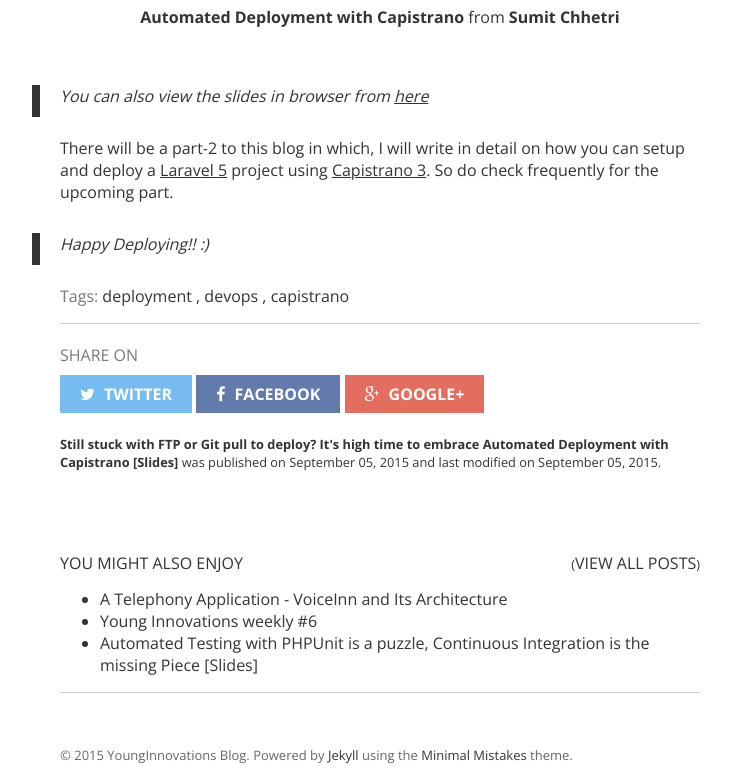
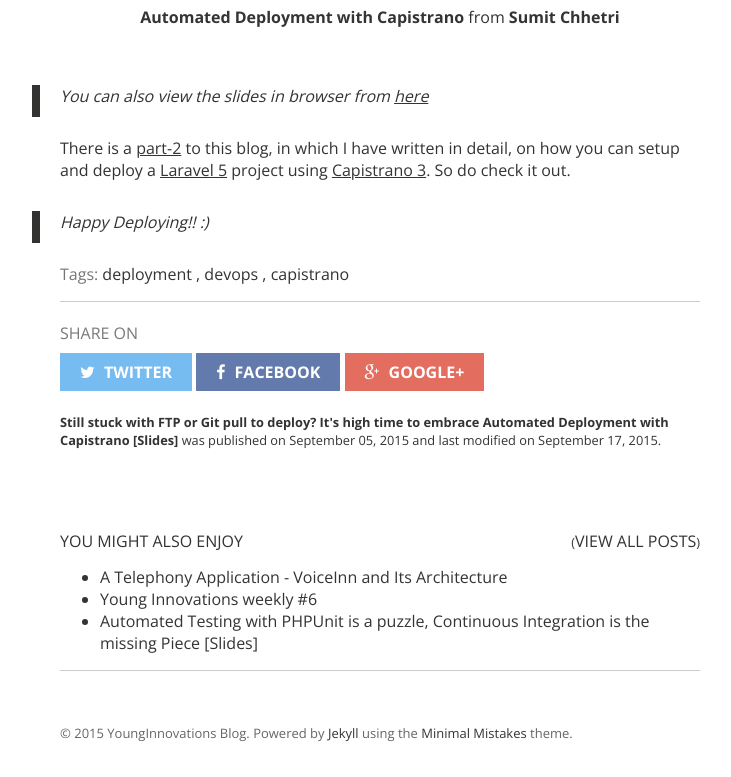
Before and after one commit to younginnovations/blog.yipl.com.np, a Jekyll site: the page built from _posts/2015-09-05-automated-deployment.md, in a window 1280 px wide and 900 px high, scrolled down 1765 px, cut to the strip 123-900 px from the top of the window. Shown: the whole strip, without its empty margins (260-991 px from the left). Built offline with Jekyll 4.4.1, drawn with Linux system fonts in a browser that asks for light colours; nearby versions of some CDN libraries.

Commit message:
update the blog to point the link to part-2

```diff
--- a/_posts/2015-09-05-automated-deployment.md
+++ b/_posts/2015-09-05-automated-deployment.md
@@ -2,7 +2,7 @@
 layout: post
 title: "Still stuck with FTP or Git pull to deploy? It's high time to embrace Automated Deployment with Capistrano [Slides]"
 author: sumit_chhetri
-modified: 2015-09-05
+modified: 2015-09-17
 tags: [ deployment, devops, capistrano]
 ---
 
@@ -27,6 +27,6 @@ I am going to deliver a presentation in the [PHP Dev Meetup #14](https://develop
 
 > You can also view the slides in browser from [here](http://shhetri.github.io/capistrano-presentation/)
 
-There will be a part-2 to this blog in which, I will write in detail on how you can setup and deploy a [Laravel 5](http://laravel.com/) project using [Capistrano 3](http://capistranorb.com/). So do check frequently for the upcoming part.
+There is a [part-2](http://blog.yipl.com.np/deploy-laravel5-with-capistrano3/) to this blog, in which I have written in detail, on how you can setup and deploy a [Laravel 5](http://laravel.com/) project using [Capistrano 3](http://capistranorb.com/). So do check it out.
 
 > Happy Deploying!! :)
```
